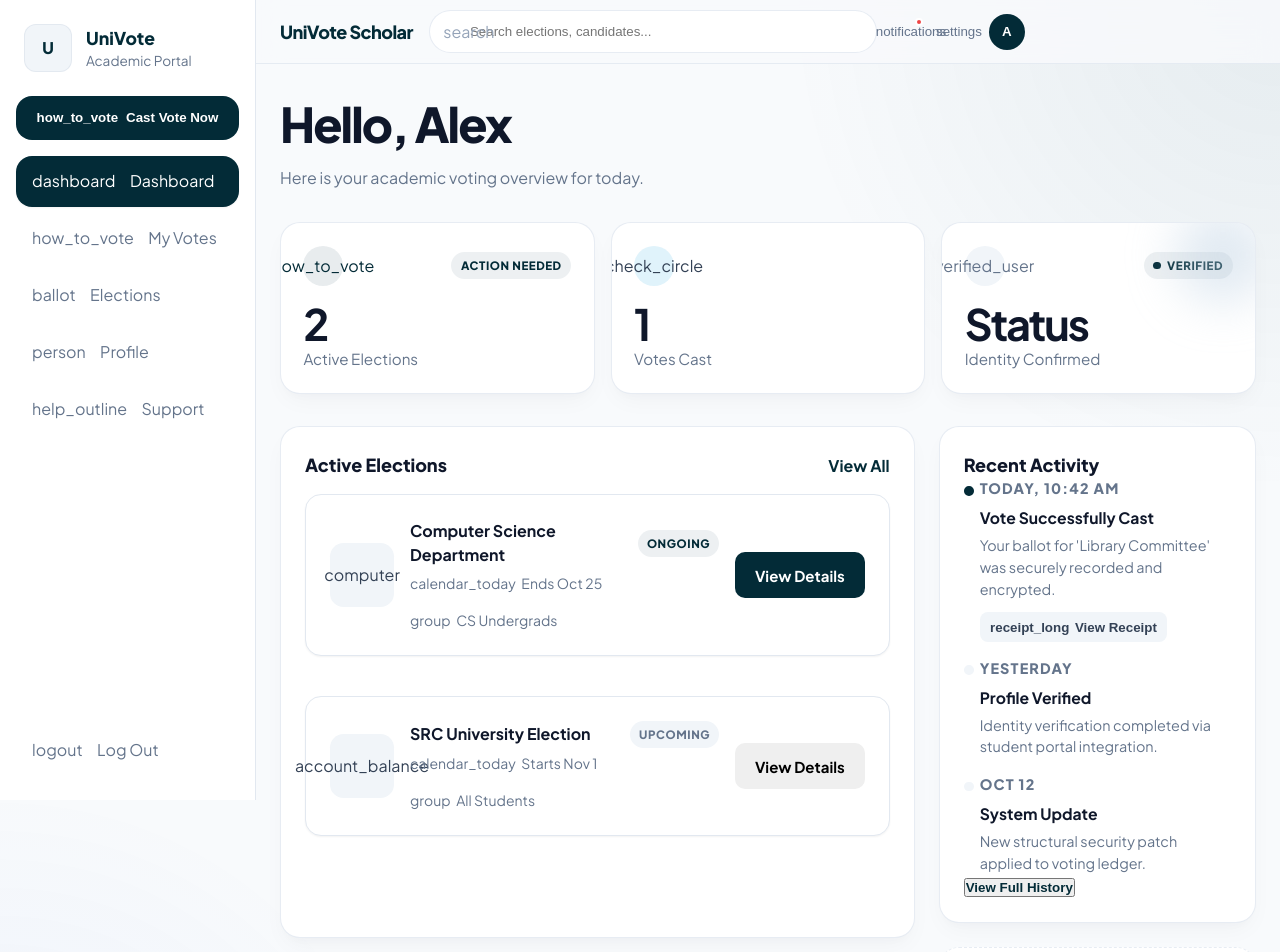
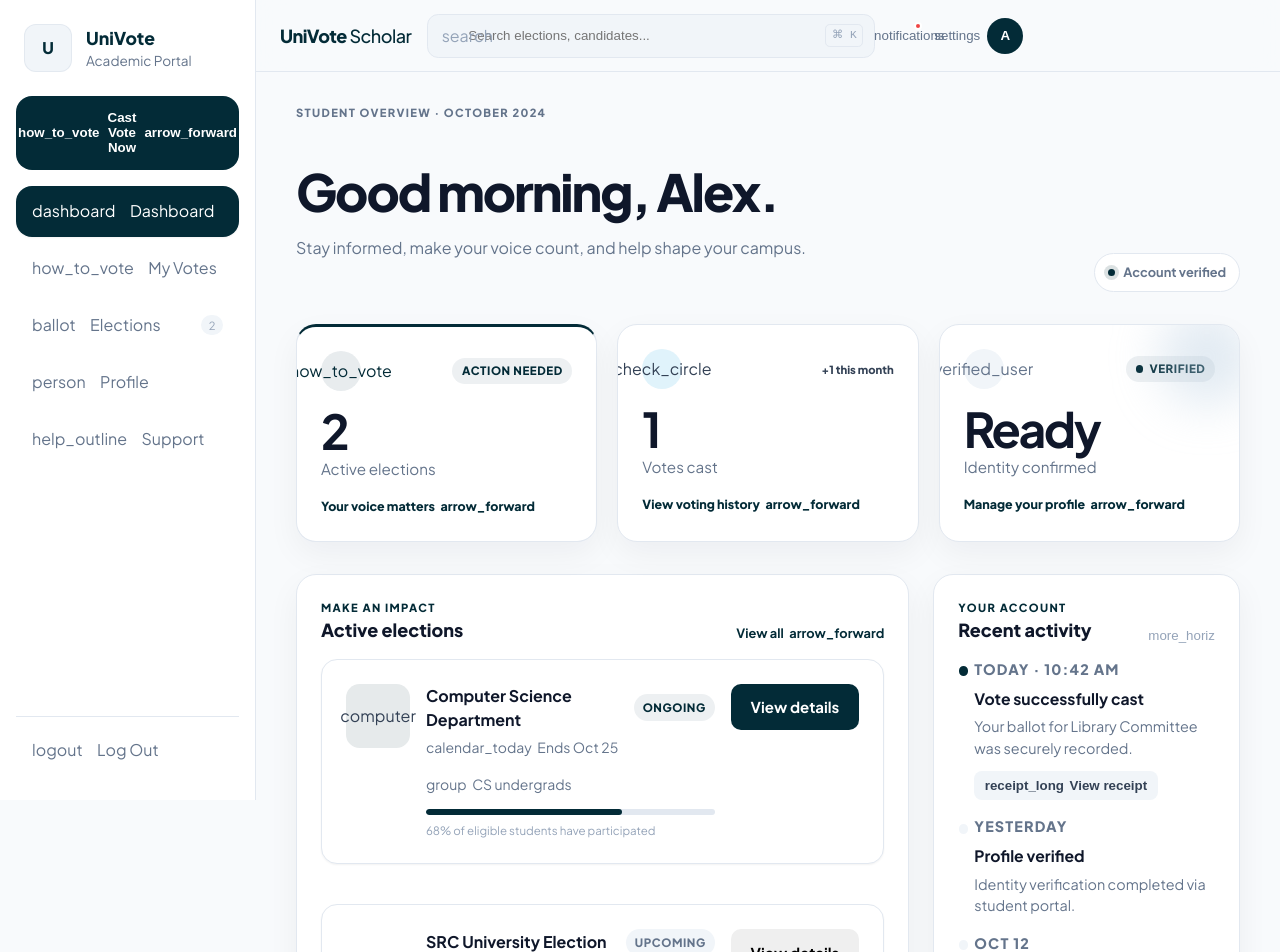
Before and after one commit to MJselorm/voting_app, a React (Vite) app in the folder frontend/: page /dashboard in a window 1280 px wide. Shown: the top 952 px of the page. Built offline with nearby package versions, Linux system fonts and the light colour scheme; no server answers; sample sign-in values are in the browser's storage.

Commit message:
feat: enhance dashboard styling and navigation structure
Co-authored-by: MJselorm <211558222+MJselorm@users.noreply.github.com>

```diff
--- a/frontend/src/index.css
+++ b/frontend/src/index.css
@@ -1521,6 +1521,48 @@ body {
   }
 }
 
+/* Dashboard refresh */
+.dashboard-shell { background: var(--color-bg); }
+.dashboard-topbar { height: 4.5rem; background: color-mix(in srgb, var(--color-bg) 88%, transparent); border-bottom-color: var(--color-border); }
+.dashboard-brand-mark em { color: var(--color-secondary); font-style: normal; font-weight: 500; }
+.dashboard-topbar-search input { height: 2.75rem; border-radius: 0.7rem; background: var(--color-surface-muted); border-color: var(--color-border); }
+.dashboard-topbar-search kbd { position: absolute; right: .75rem; color: var(--color-text-muted); font-size: .7rem; border: 1px solid var(--color-border); padding: .15rem .35rem; border-radius: .3rem; }
+.icon-chip:hover, .avatar-chip:hover, .dashboard-nav-item:not(.active):hover { background: var(--color-surface-muted); color: var(--color-primary); }
+.dashboard-main { max-width: 1440px; padding: 6.5rem 2.5rem 3rem; }
+.dashboard-hero { display: flex; align-items: end; justify-content: space-between; gap: 1rem; margin-bottom: 2rem; }
+.dashboard-hero h1 { font-size: clamp(2.2rem, 4vw, 3.4rem); margin-top: .35rem; }
+.eyebrow { margin: 0; color: var(--color-primary); font-size: .7rem; font-weight: 800; letter-spacing: .12em; text-transform: uppercase; }
+.hero-status { display: inline-flex; align-items: center; gap: .5rem; padding: .55rem .8rem; border: 1px solid var(--color-border); border-radius: 999px; background: var(--color-surface); color: var(--color-text-secondary); font-size: .8rem; font-weight: 700; }
+.status-pulse { width: .45rem; height: .45rem; border-radius: 50%; background: var(--color-primary); box-shadow: 0 0 0 .25rem color-mix(in srgb, var(--color-primary) 14%, transparent); }
+.dashboard-metrics { gap: 1.25rem; }
+.metric-card, .panel, .promo-card { border-color: var(--color-border); box-shadow: 0 12px 32px rgba(15, 23, 42, .05); }
+.metric-card { padding: 1.5rem; min-height: 12.5rem; }
+.metric-card-featured { border-top: 3px solid var(--color-primary); }
+.metric-card h2 { font-size: 3rem; margin-top: .35rem; }
+.metric-link, .metric-trend { display: inline-flex; align-items: center; gap: .35rem; margin-top: 1rem; color: var(--color-primary); font-size: .78rem; font-weight: 800; }
+.metric-trend { margin-top: 0; color: var(--color-secondary); font-size: .7rem; }
+.panel { padding: 1.5rem; }
+.panel-head { align-items: end; }
+.panel-head a, .panel-link, .learn-link { display: inline-flex; align-items: center; gap: .35rem; font-size: .8rem; }
+.panel-more { border: 0; background: transparent; color: var(--color-text-muted); cursor: pointer; }
+.election-card { align-items: start; padding: 1.15rem; background: var(--color-bg); border-color: var(--color-border); }
+.election-icon { background: color-mix(in srgb, var(--color-primary) 10%, var(--color-surface)); }
+.election-icon-sky { color: var(--color-secondary); background: color-mix(in srgb, var(--color-secondary) 12%, var(--color-surface)); }
+.election-body small { display: block; margin-top: .45rem; color: var(--color-text-muted); font-size: .72rem; }
+.election-progress { height: .35rem; margin-top: .85rem; overflow: hidden; border-radius: 999px; background: var(--color-border); }
+.election-progress span { display: block; height: 100%; border-radius: inherit; background: var(--color-primary); }
+.election-progress.muted span { background: var(--color-secondary); }
+.promo-card { min-height: 10rem; padding: 1.8rem; }
+.promo-card-primary { background: linear-gradient(115deg, var(--color-primary), color-mix(in srgb, var(--color-primary) 70%, var(--color-secondary))); }
+.promo-button { display: inline-flex; align-items: center; gap: .4rem; white-space: nowrap; cursor: pointer; }
+.promo-button:hover { transform: translateY(-1px); }
+.sidebar-footer { margin-top: auto; }
+.sidebar-footer-line { height: 1px; margin-bottom: .5rem; background: var(--color-border); }
+.sidebar-logout { width: 100%; }
+.nav-count { margin-left: auto; min-width: 1.35rem; padding: .1rem .35rem; border-radius: 999px; background: var(--color-surface-muted); color: var(--color-text-muted); font-size: .7rem; text-align: center; }
+.dashboard-nav-item.active .nav-count { background: rgba(255,255,255,.18); color: white; }
+.security-icon { display: grid; place-items: center; width: 2.5rem; height: 2.5rem; border-radius: .7rem; background: color-mix(in srgb, var(--color-secondary) 14%, var(--color-surface)); }
+
 @media (max-width: 900px) {
   .dashboard-topbar {
     position: sticky;
--- a/frontend/src/pages/DashboardPage.tsx
+++ b/frontend/src/pages/DashboardPage.tsx
@@ -7,6 +7,14 @@ function Icon({ children }: { children: ReactNode }) {
   return <span className="material-symbols-outlined">{children}</span>;
 }
 
+const navItems = [
+  ["dashboard", "Dashboard", "/dashboard"],
+  ["how_to_vote", "My Votes", "#votes"],
+  ["ballot", "Elections", "#elections"],
+  ["person", "Profile", "/profile"],
+  ["help_outline", "Support", "#support"],
+] as const;
+
 export function DashboardPage() {
   const navigate = useNavigate();
   const [profile, setProfile] = useState<UserProfile | null>(null);
@@ -14,17 +22,14 @@ export function DashboardPage() {
 
   useEffect(() => {
     let cancelled = false;
-    const fetchProfile = async () => {
-      try {
-        const data = await getMe();
+    getMe()
+      .then((data) => {
         if (!cancelled) setProfile(data);
-      } catch (err) {
-        console.error("Failed to load profile:", err);
-      } finally {
+      })
+      .catch((err) => console.error("Failed to load profile:", err))
+      .finally(() => {
         if (!cancelled) setLoading(false);
-      }
-    };
-    fetchProfile();
+      });
     return () => {
       cancelled = true;
     };
@@ -40,23 +45,21 @@ export function DashboardPage() {
 
   return (
     <div className="dashboard-shell">
-      <nav className="dashboard-topbar">
+      <nav className="dashboard-topbar" aria-label="Dashboard utilities">
         <div className="dashboard-topbar-brand">
-          <span className="dashboard-brand-mark">UniVote Scholar</span>
+          <span className="dashboard-brand-mark">UniVote <em>Scholar</em></span>
         </div>
-        <div className="dashboard-topbar-search">
+        <label className="dashboard-topbar-search">
           <Icon>search</Icon>
-          <input placeholder="Search elections, candidates..." />
-        </div>
+          <input aria-label="Search dashboard" placeholder="Search elections, candidates..." />
+          <kbd>⌘ K</kbd>
+        </label>
         <div className="dashboard-topbar-actions">
-          <button type="button" className="icon-chip" aria-label="Notifications">
-            <Icon>notifications</Icon>
-            <span className="notification-dot" />
+          <button type="button" className="icon-chip has-notification" aria-label="Notifications">
+            <Icon>notifications</Icon><span className="notification-dot" />
           </button>
-          <button type="button" className="icon-chip" aria-label="Settings">
-            <Icon>settings</Icon>
-          </button>
-          <button type="button" className="avatar-chip" aria-label="Profile">
+          <button type="button" className="icon-chip" aria-label="Settings"><Icon>settings</Icon></button>
+          <button type="button" className="avatar-chip" aria-label={`${firstName}'s profile`} onClick={() => navigate("/profile")}>
             {firstName.charAt(0)}
           </button>
         </div>
@@ -65,196 +68,40 @@ export function DashboardPage() {
       <aside className="dashboard-sidebar">
         <div className="dashboard-sidebar-brand">
           <div className="dashboard-crest">U</div>
-          <div>
-            <div className="dashboard-sidebar-title">UniVote</div>
-            <div className="dashboard-sidebar-subtitle">Academic Portal</div>
-          </div>
+          <div><div className="dashboard-sidebar-title">UniVote</div><div className="dashboard-sidebar-subtitle">Academic Portal</div></div>
         </div>
-
-        <button className="sidebar-cta" type="button">
-          <Icon>how_to_vote</Icon>
-          Cast Vote Now
-        </button>
-
+        <button className="sidebar-cta" type="button" onClick={() => navigate("#elections")}><Icon>how_to_vote</Icon>Cast Vote Now<Icon>arrow_forward</Icon></button>
         <div className="dashboard-nav">
-          <a className="dashboard-nav-item active" href="#">
-            <Icon>dashboard</Icon>
-            <span>Dashboard</span>
-          </a>
-          <a className="dashboard-nav-item" href="#">
-            <Icon>how_to_vote</Icon>
-            <span>My Votes</span>
-          </a>
-          <a className="dashboard-nav-item" href="#">
-            <Icon>ballot</Icon>
-            <span>Elections</span>
-          </a>
-          <a className="dashboard-nav-item" href="#">
-            <Icon>person</Icon>
-            <span>Profile</span>
-          </a>
-          <a className="dashboard-nav-item" href="#">
-            <Icon>help_outline</Icon>
-            <span>Support</span>
-          </a>
+          {navItems.map(([icon, label, href]) => <a key={label} className={`dashboard-nav-item ${label === "Dashboard" ? "active" : ""}`} href={href}><Icon>{icon}</Icon><span>{label}</span>{label === "Elections" && <span className="nav-count">2</span>}</a>)}
         </div>
-
-        <button className="sidebar-logout" onClick={handleLogout} type="button">
-          <Icon>logout</Icon>
-          Log Out
-        </button>
+        <div className="sidebar-footer"><div className="sidebar-footer-line" /><button className="sidebar-logout" onClick={handleLogout} type="button"><Icon>logout</Icon>Log Out</button></div>
       </aside>
 
       <main className="dashboard-main">
         <header className="dashboard-hero">
-          <h1>
-            Hello, {firstName}
-          </h1>
-          <p>Here is your academic voting overview for today.</p>
+          <div><p className="eyebrow">Student overview · October 2024</p><h1>Good morning, {firstName}.</h1><p>Stay informed, make your voice count, and help shape your campus.</p></div>
+          <div className="hero-status"><span className="status-pulse" />Account verified</div>
         </header>
 
-        <section className="dashboard-metrics">
-          <article className="metric-card">
-            <div className="metric-top">
-              <div className="metric-icon metric-icon-primary">
-                <Icon>how_to_vote</Icon>
-              </div>
-              <span className="metric-pill">Action Needed</span>
-            </div>
-            <h2>2</h2>
-            <p>Active Elections</p>
-          </article>
-
-          <article className="metric-card">
-            <div className="metric-top">
-              <div className="metric-icon metric-icon-secondary">
-                <Icon>check_circle</Icon>
-              </div>
-            </div>
-            <h2>1</h2>
-            <p>Votes Cast</p>
-          </article>
-
-          <article className="metric-card metric-card-accent">
-            <div className="metric-top">
-              <div className="metric-icon metric-icon-neutral">
-                <Icon>verified_user</Icon>
-              </div>
-              <span className="metric-pill metric-pill-verified">
-                <span className="metric-pill-dot" />
-                Verified
-              </span>
-            </div>
-            <h2>Status</h2>
-            <p>Identity Confirmed</p>
-          </article>
+        <section className="dashboard-metrics" aria-label="Voting overview">
+          <article className="metric-card metric-card-featured"><div className="metric-top"><div className="metric-icon metric-icon-primary"><Icon>how_to_vote</Icon></div><span className="metric-pill">Action needed</span></div><h2>2</h2><p>Active elections</p><span className="metric-link">Your voice matters <Icon>arrow_forward</Icon></span></article>
+          <article className="metric-card"><div className="metric-top"><div className="metric-icon metric-icon-secondary"><Icon>check_circle</Icon></div><span className="metric-trend">+1 this month</span></div><h2>1</h2><p>Votes cast</p><span className="metric-link">View voting history <Icon>arrow_forward</Icon></span></article>
+          <article className="metric-card metric-card-accent"><div className="metric-top"><div className="metric-icon metric-icon-neutral"><Icon>verified_user</Icon></div><span className="metric-pill metric-pill-verified"><span className="metric-pill-dot" />Verified</span></div><h2>Ready</h2><p>Identity confirmed</p><span className="metric-link">Manage your profile <Icon>arrow_forward</Icon></span></article>
         </section>
 
         <section className="dashboard-grid">
           <div className="dashboard-column dashboard-column-main">
-            <section className="panel">
-              <div className="panel-head">
-                <div>
-                  <h3>Active Elections</h3>
-                </div>
-                <a href="#">View All</a>
-              </div>
-
-              <div className="election-list">
-                <article className="election-card">
-                  <div className="election-icon">
-                    <Icon>computer</Icon>
-                  </div>
-                  <div className="election-body">
-                    <div className="election-row">
-                      <h4>Computer Science Department</h4>
-                      <span className="status-chip ongoing">Ongoing</span>
-                    </div>
-                    <div className="election-meta">
-                      <span><Icon>calendar_today</Icon> Ends Oct 25</span>
-                      <span><Icon>group</Icon> CS Undergrads</span>
-                    </div>
-                  </div>
-                  <button type="button" className="btn btn-primary election-button">View Details</button>
-                </article>
-
-                <article className="election-card">
-                  <div className="election-icon">
-                    <Icon>account_balance</Icon>
-                  </div>
-                  <div className="election-body">
-                    <div className="election-row">
-                      <h4>SRC University Election</h4>
-                      <span className="status-chip upcoming">Upcoming</span>
-                    </div>
-                    <div className="election-meta">
-                      <span><Icon>calendar_today</Icon> Starts Nov 1</span>
-                      <span><Icon>group</Icon> All Students</span>
-                    </div>
-                  </div>
-                  <button type="button" className="btn btn-secondary election-button">View Details</button>
-                </article>
-              </div>
-            </section>
-
-            <section className="promo-card promo-card-primary">
-              <div className="promo-shape promo-shape-top" />
-              <div className="promo-shape promo-shape-bottom" />
-              <div className="promo-copy">
-                <span className="promo-kicker">Call for Nominations</span>
-                <h3>2024 Leadership Awards</h3>
-                <p>Recognize peers who have demonstrated exceptional leadership and service within the academic community.</p>
-              </div>
-              <button type="button" className="promo-button">Nominate Now</button>
-            </section>
+            <section className="panel" id="elections"><div className="panel-head"><div><p className="eyebrow">Make an impact</p><h3>Active elections</h3></div><a href="#elections">View all <Icon>arrow_forward</Icon></a></div><div className="election-list">
+              <article className="election-card"><div className="election-icon"><Icon>computer</Icon></div><div className="election-body"><div className="election-row"><h4>Computer Science Department</h4><span className="status-chip ongoing">Ongoing</span></div><div className="election-meta"><span><Icon>calendar_today</Icon> Ends Oct 25</span><span><Icon>group</Icon> CS undergrads</span></div><div className="election-progress"><span style={{ width: "68%" }} /></div><small>68% of eligible students have participated</small></div><button type="button" className="btn btn-primary election-button">View details</button></article>
+              <article className="election-card"><div className="election-icon election-icon-sky"><Icon>account_balance</Icon></div><div className="election-body"><div className="election-row"><h4>SRC University Election</h4><span className="status-chip upcoming">Upcoming</span></div><div className="election-meta"><span><Icon>calendar_today</Icon> Starts Nov 1</span><span><Icon>group</Icon> All students</span></div><div className="election-progress muted"><span style={{ width: "12%" }} /></div><small>Voting opens in 12 days</small></div><button type="button" className="btn btn-secondary election-button">View details</button></article>
+            </div></section>
+            <section className="promo-card promo-card-primary"><div className="promo-copy"><span className="promo-kicker">Call for nominations</span><h3>Celebrate campus leaders.</h3><p>Recognize peers who make a difference through exceptional leadership and service.</p></div><button type="button" className="promo-button">Nominate a peer <Icon>arrow_forward</Icon></button></section>
           </div>
 
-          <div className="dashboard-column dashboard-column-side">
-            <section className="panel">
-              <h3>Recent Activity</h3>
-              <div className="activity-list">
-                <div className="activity-item">
-                  <span className="activity-dot active" />
-                  <p className="activity-time">Today, 10:42 AM</p>
-                  <h4>Vote Successfully Cast</h4>
-                  <p>Your ballot for 'Library Committee' was securely recorded and encrypted.</p>
-                  <button type="button" className="link-chip">
-                    <Icon>receipt_long</Icon>
-                    View Receipt
-                  </button>
-                </div>
-                <div className="activity-item">
-                  <span className="activity-dot" />
-                  <p className="activity-time">Yesterday</p>
-                  <h4>Profile Verified</h4>
-                  <p>Identity verification completed via student portal integration.</p>
-                </div>
-                <div className="activity-item">
-                  <span className="activity-dot" />
-                  <p className="activity-time">Oct 12</p>
-                  <h4>System Update</h4>
-                  <p>New structural security patch applied to voting ledger.</p>
-                </div>
-              </div>
-              <button type="button" className="panel-link">View Full History</button>
-            </section>
-
-            <section className="panel panel-dashed">
-              <div className="security-head">
-                <Icon>security</Icon>
-                <h3>Secure Voting</h3>
-              </div>
-              <p>
-                All academic elections use end-to-end encryption to ensure your vote remains anonymous and tamper-proof.
-              </p>
-              <a href="#" className="learn-link">
-                Learn about our security <Icon>arrow_forward</Icon>
-              </a>
-            </section>
-          </div>
+          <div className="dashboard-column dashboard-column-side"><section className="panel" id="votes"><div className="panel-head"><div><p className="eyebrow">Your account</p><h3>Recent activity</h3></div><button type="button" className="panel-more" aria-label="More activity"><Icon>more_horiz</Icon></button></div><div className="activity-list"><div className="activity-item"><span className="activity-dot active" /><p className="activity-time">Today · 10:42 AM</p><h4>Vote successfully cast</h4><p>Your ballot for Library Committee was securely recorded.</p><button type="button" className="link-chip"><Icon>receipt_long</Icon>View receipt</button></div><div className="activity-item"><span className="activity-dot" /><p className="activity-time">Yesterday</p><h4>Profile verified</h4><p>Identity verification completed via student portal.</p></div><div className="activity-item"><span className="activity-dot" /><p className="activity-time">Oct 12</p><h4>System update</h4><p>Security patch applied to the voting ledger.</p></div></div><button type="button" className="panel-link">View full history <Icon>arrow_forward</Icon></button></section>
+          <section className="panel panel-dashed" id="support"><div className="security-head"><div className="security-icon"><Icon>security</Icon></div><div><p className="eyebrow">Built for trust</p><h3>Secure voting</h3></div></div><p>Every election is protected with end-to-end encryption so your vote stays anonymous and tamper-proof.</p><a href="#support" className="learn-link">Learn about our security <Icon>arrow_forward</Icon></a></section></div>
         </section>
-
-        {loading && <div className="dashboard-loading">Loading dashboard...</div>}
+        {loading && <div className="dashboard-loading" role="status">Loading your profile...</div>}
       </main>
     </div>
   );
```
